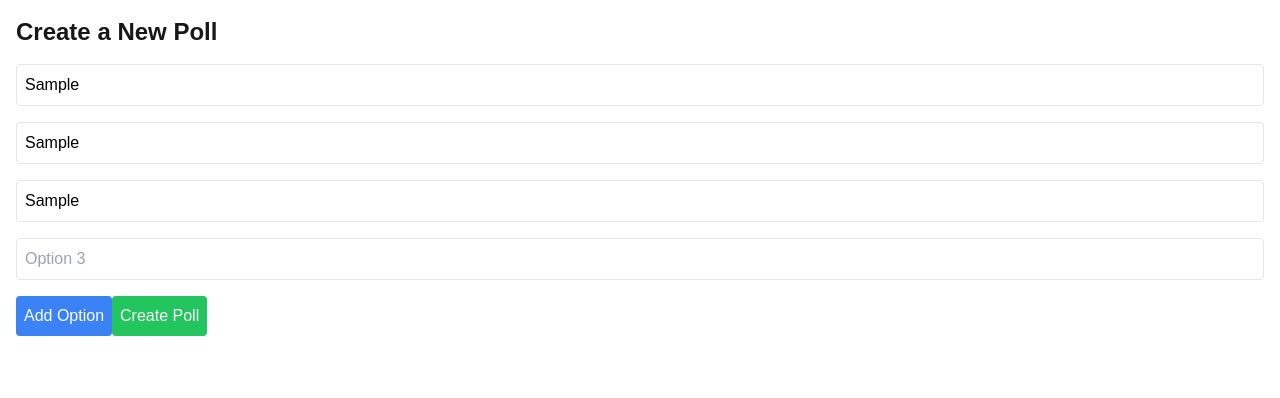
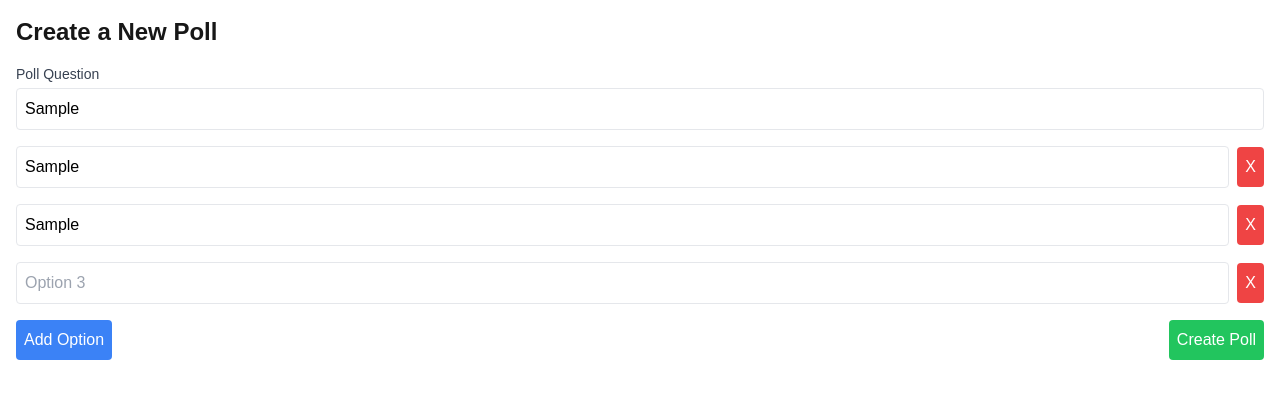
Before and after one commit to aleksiliu/QuickPoll-polling-app, a Next.js app: page / in a window 1280 px wide. Both pictures are taken after typing "Sample", "Sample", "Sample" into the empty fields and a click on the button "Add Option". Shown: the top 398 px of the page. Built offline with nearby package versions, Linux system fonts and the light colour scheme; no server answers.

Commit message:
Add validation and move api to services

```diff
--- a/src/app/components/CreatePollForm.tsx
+++ b/src/app/components/CreatePollForm.tsx
@@ -2,37 +2,77 @@
 
 import { useState } from 'react';
 import { useRouter } from 'next/navigation';
-import { createPoll } from '../lib/api';
-
+import { createPoll } from '../services/api';
 
 export default function CreatePollForm() {
   const [question, setQuestion] = useState('');
   const [options, setOptions] = useState(['', '']);
+  const [isLoading, setIsLoading] = useState(false);
+  const [error, setError] = useState('');
   const router = useRouter();
 
   const handleSubmit = async (e: React.FormEvent) => {
     e.preventDefault();
+    setError('');
+    setIsLoading(true);
+
+    const trimmedQuestion = question.trim();
+    const validOptions = options.filter(opt => opt.trim() !== '');
+
+    if (trimmedQuestion === '') {
+      setError('Please provide a question.');
+      setIsLoading(false);
+      return;
+    }
+
+    if (validOptions.length < 2) {
+      setError('Please provide at least two non-empty options.');
+      setIsLoading(false);
+      return;
+    }
+
     try {
-      const poll = await createPoll(question, options.filter(opt => opt.trim() !== ''));
+      const poll = await createPoll(question, validOptions);
       const encodedQuestion = encodeURIComponent(poll.question.replace(/\s+/g, '-').toLowerCase());
       router.push(`/polls/${poll.id}/${encodedQuestion}`);
     } catch (error) {
       console.error('Error:', error);
+      setError('Failed to create poll. Please try again.');
+    } finally {
+      setIsLoading(false);
+    }
+  };
+
+  const addOption = () => {
+    if (options.length < 10) {
+      setOptions([...options, '']);
+    }
+  };
+
+  const removeOption = (index: number) => {
+    if (options.length > 2) {
+      setOptions(options.filter((_, i) => i !== index));
     }
   };
 
   return (
     <form onSubmit={handleSubmit} className="space-y-4">
+      <div>
+        <label htmlFor="question" className="block text-sm font-medium text-gray-700">
+          Poll Question
+        </label>
         <input
+          id="question"
           type="text"
           value={question}
           onChange={(e) => setQuestion(e.target.value)}
-        placeholder="Enter your poll name"
-        className="w-full p-2 border rounded text-black"
+          placeholder="Enter your poll question"
+          className="mt-1 block w-full p-2 border rounded text-black"
         />
+      </div>
       {options.map((option, index) => (
+        <div key={index} className="flex items-center space-x-2">
           <input
-          key={index}
             type="text"
             value={option}
             onChange={(e) => {
@@ -41,19 +81,38 @@ export default function CreatePollForm() {
               setOptions(newOptions);
             }}
             placeholder={`Option ${index + 1}`}
-          className="w-full p-2 border rounded text-black"
+            className="flex-grow p-2 border rounded text-black"
           />
-      ))}
+          {options.length > 2 && (
             <button
               type="button"
-        onClick={() => setOptions([...options, ''])}
-        className="bg-blue-500 text-white p-2 rounded"
+              onClick={() => removeOption(index)}
+              className="bg-red-500 text-white p-2 rounded"
+              aria-label={`Remove option ${index + 1}`}
+            >
+              X
+            </button>
+          )}
+        </div>
+      ))}
+      <div className="flex justify-between">
+        <button
+          type="button"
+          onClick={addOption}
+          disabled={options.length >= 10}
+          className="bg-blue-500 text-white p-2 rounded disabled:bg-gray-300"
         >
           Add Option
         </button>
-      <button type="submit" className="bg-green-500 text-white p-2 rounded">
-        Create Poll
+        <button
+          type="submit"
+          disabled={isLoading}
+          className="bg-green-500 text-white p-2 rounded disabled:bg-gray-300"
+        >
+          {isLoading ? 'Creating...' : 'Create Poll'}
         </button>
+      </div>
+      {error && <p className="text-red-500">{error}</p>}
     </form>
   );
 }
--- a/src/app/components/VotingInterface.tsx
+++ b/src/app/components/VotingInterface.tsx
@@ -1,7 +1,7 @@
 'use client';
 
 import { useState, useEffect } from 'react';
-import { fetchPoll, submitVote } from '../lib/api';
+import { fetchPoll, submitVote } from '../services/api';
 import { Poll, Option } from '../types';
 
 export default function VotingInterface({ pollId }: { pollId: string }) {
--- a/src/app/polls/page.tsx
+++ b/src/app/polls/page.tsx
@@ -1,5 +1,5 @@
 import Link from 'next/link';
-import { fetchAllPolls } from '../lib/api';
+import { fetchAllPolls } from '../services/api';
 import { Poll } from '../types';
 
 export default async function PollsPage() {
```
Also changed, not shown: src/app/services/api.ts (renamed from src/app/lib/api.ts), 1 other file (tests, documents, lock files or other folders). Lines whose indentation alone changed are shown as unchanged.
